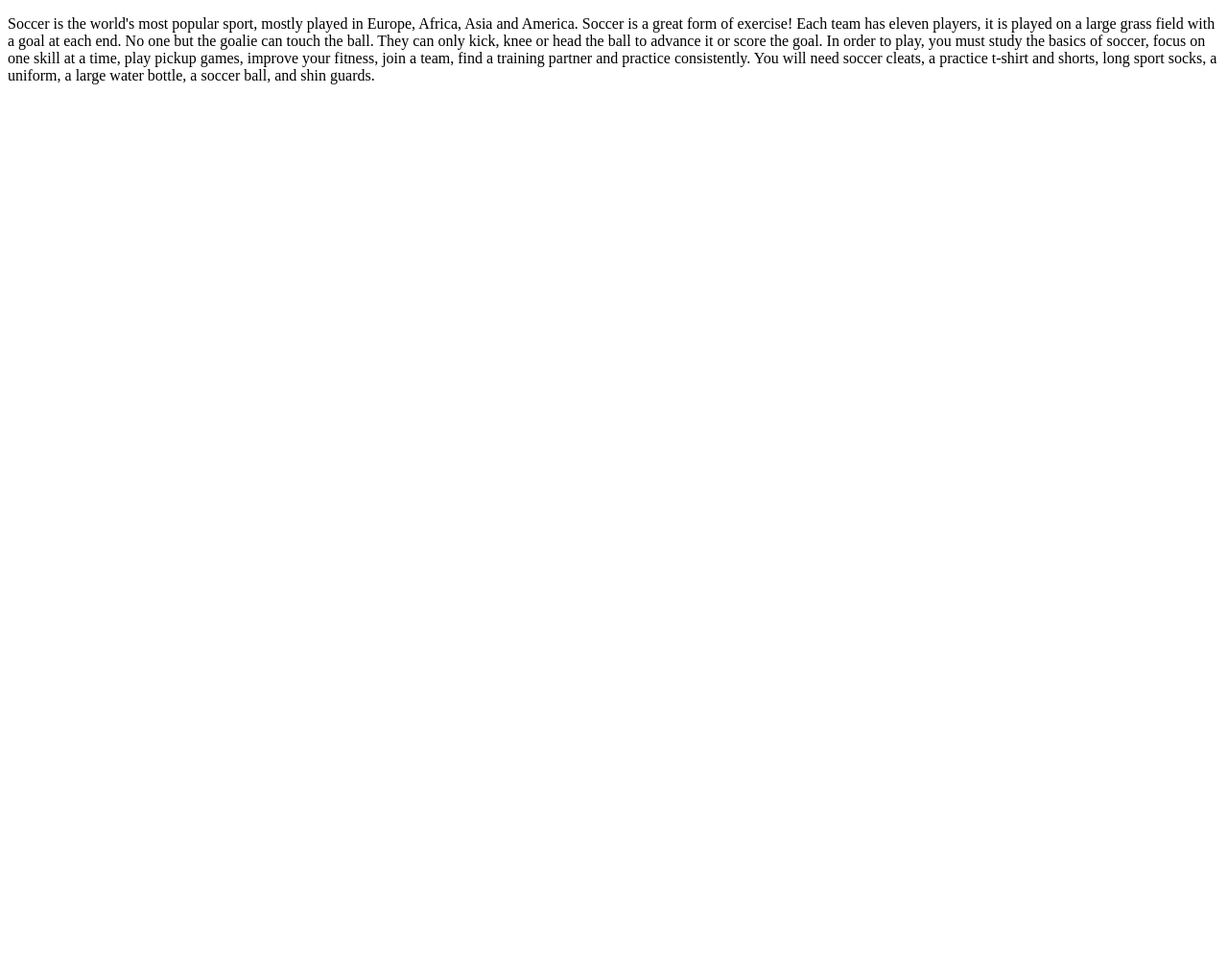
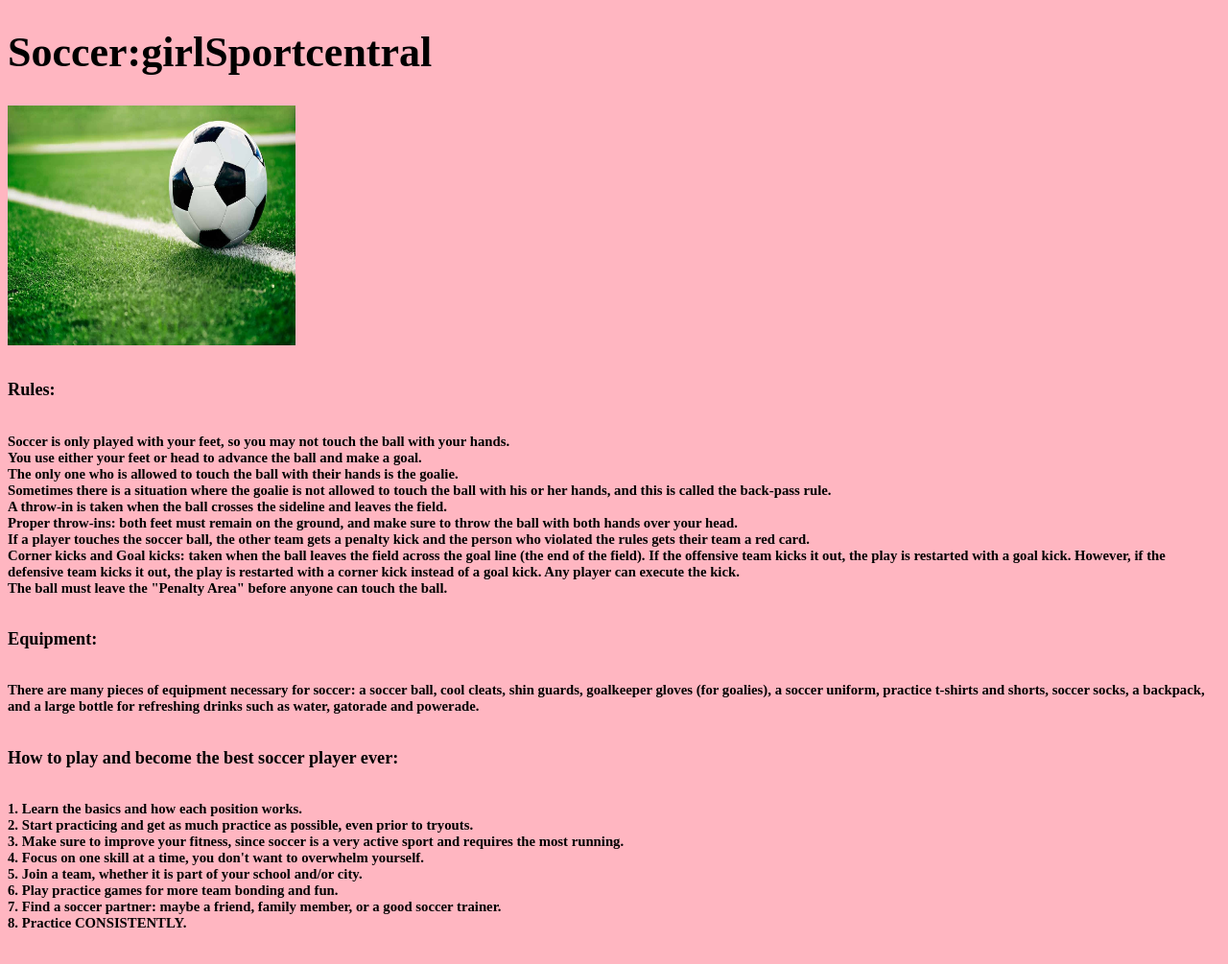
Before and after one commit to GraceVKalu/GWCproject, a plain HTML site: page soccer.html in a window 1280 px wide. Shown: the whole page at 96% size. Before the commit the page ends 800 px from the top, so only its background shows below. Drawn offline with Linux system fonts and the light colour scheme.

Commit message:
update soccer.html and .gitignore

```diff
--- a/soccer.html
+++ b/soccer.html
@@ -1,10 +1,59 @@
 <!DOCTYPE html>
 <html>
   <head>
+    <style>
+    body {
+      background-color: lightpink;
+      font-size: 22px;
+    }
+
+      </style>
   </head>
-  <title>Soccer : girlSportcentral</title>
+  <title>Soccer:girlSportcentral</title>
+  <h1>Soccer:girlSportcentral</h1>
+  <img src="soccer.jpg" width="300"
+  height="250" alt="soccerball">
     <body>
-      <p>Soccer is the world's most popular sport, mostly played in Europe, Africa, Asia and America. Soccer is a great form of exercise! Each team has eleven players, it is played on a large grass field with a goal at each end. No one but the goalie can touch the ball. They can only kick, knee or head the ball to advance it or score the goal. In order to play, you must study the basics of soccer, focus on one skill at a time, play pickup games, improve your fitness, join a team, find a training partner and practice consistently. You will need soccer cleats, a practice t-shirt and shorts, long sport socks, a uniform, a large water bottle, a soccer ball, and shin guards.</p>
+      <p><h5>Rules:</h5></p>
+<p></p>
+<p><h6>Soccer is only played with your feet, so you may not touch the ball with your hands.
+<br>
+You use either your feet or head to advance the ball and make a goal.
+<br>
+The only one who is allowed to touch the ball with their hands is the goalie.
+<br>
+Sometimes there is a situation where the goalie is not allowed to touch the ball with his or her hands, and this is called the back-pass rule.
+<br>
+A throw-in is taken when the ball crosses the sideline and leaves the field.
+<br>
+Proper throw-ins: both feet must remain on the ground, and make sure to throw the ball with both hands over your head.
+<br>
+If a player touches the soccer ball, the other team gets a penalty kick and the person who violated the rules gets their team a red card.
+<br>
+Corner kicks and Goal kicks: taken when the ball leaves the field across the goal line (the end of the field). If the offensive team kicks it out, the play is restarted with a goal kick. However, if the defensive team kicks it out, the play is restarted with a corner kick instead of a goal kick. Any player can execute the kick.
+<br>
+The ball must leave the "Penalty Area" before anyone can touch the ball.</h6></p>
 
+<p><h5>Equipment:</h5></p>
+
+<p><h6>There are many pieces of equipment necessary for soccer: a soccer ball, cool cleats, shin guards, goalkeeper gloves (for goalies), a soccer uniform, practice t-shirts and shorts, soccer socks, a backpack, and a large bottle for refreshing drinks such as water, gatorade and powerade.</p></h6>
+
+<p><h5>How to play and become the best soccer player ever:</p></h5>
+
+<p><h6>1. Learn the basics and how each position works.
+  <br>
+2. Start practicing and get as much practice as possible, even prior to tryouts.
+  <br>
+3. Make sure to improve your fitness, since soccer is a very active sport and requires the most running.
+  <br>
+4. Focus on one skill at a time, you don't want to overwhelm yourself.
+  <br>
+5. Join a team, whether it is part of your school and/or city.
+  <br>
+6. Play practice games for more team bonding and fun.
+  <br>
+7. Find a soccer partner: maybe a friend, family member, or a good soccer trainer.
+  <br>
+8. Practice CONSISTENTLY.</p></h6>
     </body>
 </html>
```
Also changed, not shown: soccer.jpg (added), 1 other file.
